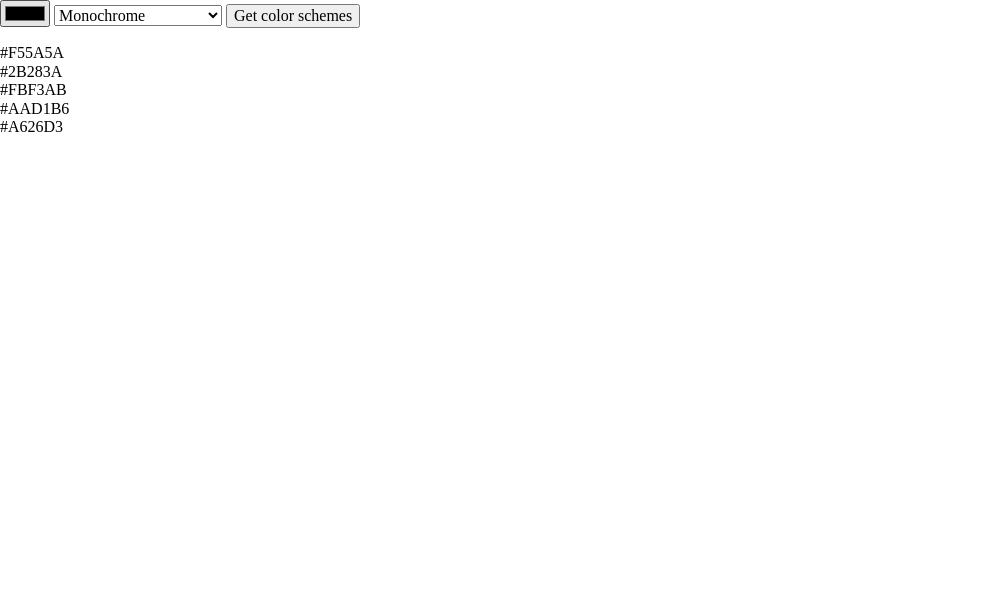
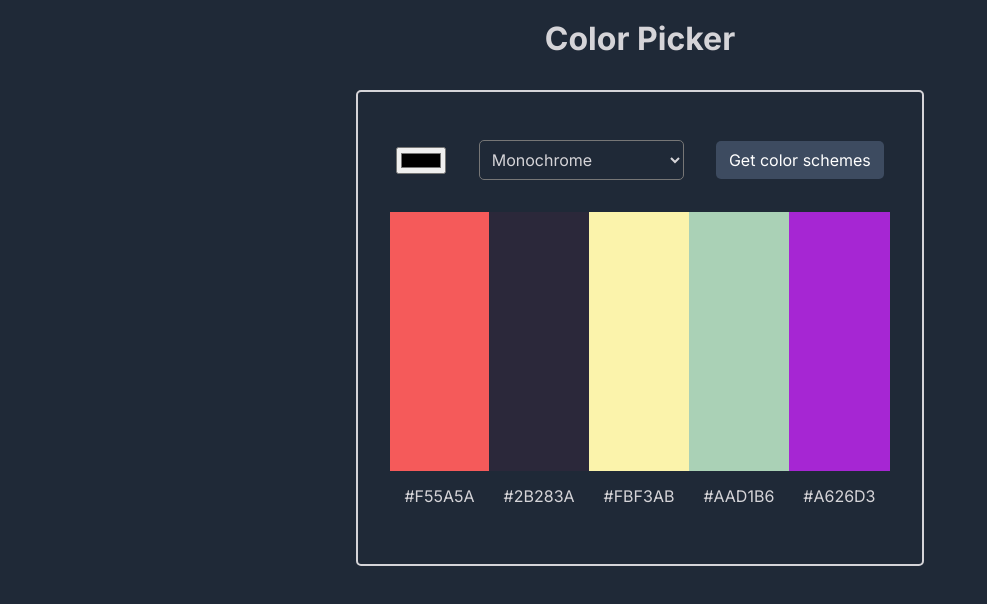
Before and after one commit to azazel-oss/Color-Picker, a plain HTML site: page index.html in a window 1280 px wide. Shown: the whole page, without its empty margins (0-987 px from the left). Drawn offline with nearby package versions, Linux system fonts and the light colour scheme.

Commit message:
Fix indentation and change the src tag in the html for the renamed files

```diff
--- a/index.html
+++ b/index.html
@@ -1,8 +1,15 @@
 <html>
-    <head><link rel="stylesheet" href="https://cdnjs.cloudflare.com/ajax/libs/normalize/8.0.1/normalize.css">
-        <link rel="stylesheet" href="index.css">
+  <head>
+    <link
+      rel="stylesheet"
+      href="https://cdnjs.cloudflare.com/ajax/libs/normalize/8.0.1/normalize.css"
+    />
+    <link rel="stylesheet" href="style.css" />
   </head>
   <body>
+    <header>
+      <h1>Color Picker</h1>
+    </header>
     <main>
       <form id="color-form" action="/index.html" method="GET">
         <input class="seed-color" id="color" name="color" type="color" />
@@ -16,7 +23,9 @@
           <option value="triad">Triad</option>
           <option value="quad">Quad</option>
         </select>
-                <button class="btn btn-dark" id="form-submit" type="submit">Get color schemes</button>
+        <button class="btn btn-dark" id="form-submit" type="submit">
+          Get color schemes
+        </button>
       </form>
       <section class="scheme-container">
         <div id="color-1" class="color-container">
@@ -41,6 +50,6 @@
         </div>
       </section>
     </main>
-        <script src="index.js"></script>
+    <script src="script.js"></script>
   </body>
 </html>
--- a/style.css
+++ b/style.css
@@ -1,16 +1,22 @@
-@import url('https://fonts.googleapis.com/css2?family=Inter:wght@400;700&display=swap');
-html, body {
+@import url("https://fonts.googleapis.com/css2?family=Inter:wght@400;700&display=swap");
+html,
+body {
   margin: 0;
   padding: 0;
-    font-family: 'Inter', sans-serif;
-    background-color: #1F2937;
+  font-family: "Inter", sans-serif;
+  background-color: #1f2937;
+}
+
+header {
+  color: #d5d4d8;
+  text-align: center;
 }
 
 main {
   max-width: 500px;
   margin: 0 auto;
   margin-top: 2em;
-    border: 2px #D5D4D8 solid;
+  border: 2px #d5d4d8 solid;
   border-radius: 5px;
   padding: 2em;
 }
@@ -36,7 +42,7 @@ main {
   flex-grow: 1;
   text-align: center;
   padding: 1em 0;
-    color: #D5D4D8;
+  color: #d5d4d8;
 }
 
 form {
@@ -46,10 +52,9 @@ form {
   align-items: center;
 }
 
-
 select {
-    background-color: #1F2937;
-    color: #D5D4D8;
+  background-color: #1f2937;
+  color: #d5d4d8;
   padding: 0.5em;
   border-radius: 5px;
 }
@@ -61,26 +66,26 @@ select {
 }
 
 .btn-dark {
-    background-color: #3D4B60;
+  background-color: #3d4b60;
   color: white;
 }
 
 #color-1 > .color {
-    background-color: #F55A5A;
+  background-color: #f55a5a;
 }
 
 #color-2 > .color {
-    background-color: #2B283A;
+  background-color: #2b283a;
 }
 
 #color-3 > .color {
-    background-color: #FBF3AB;
+  background-color: #fbf3ab;
 }
 
 #color-4 > .color {
-    background-color: #AAD1B6;
+  background-color: #aad1b6;
 }
 
 #color-5 > .color {
-    background-color: #A626D3;
+  background-color: #a626d3;
 }
```
Also changed, not shown: script.js (+15 -15 lines). Lines whose indentation alone changed are shown as unchanged.
